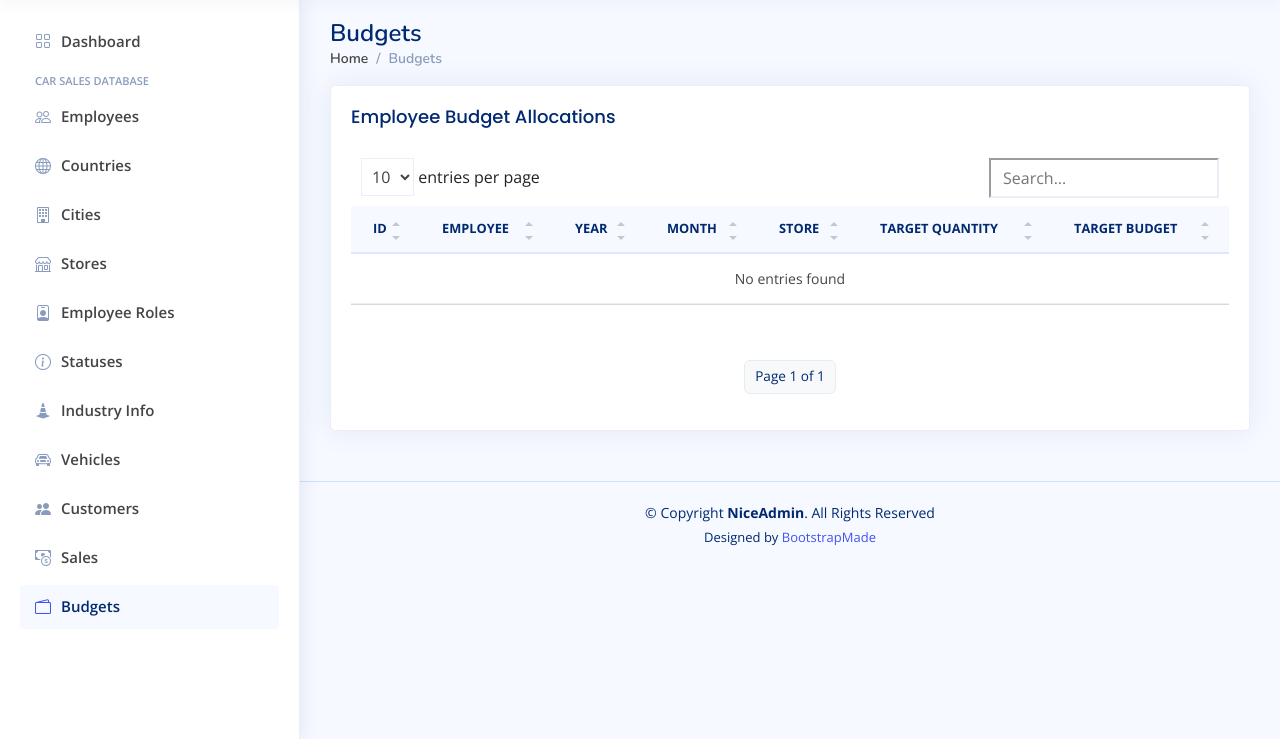
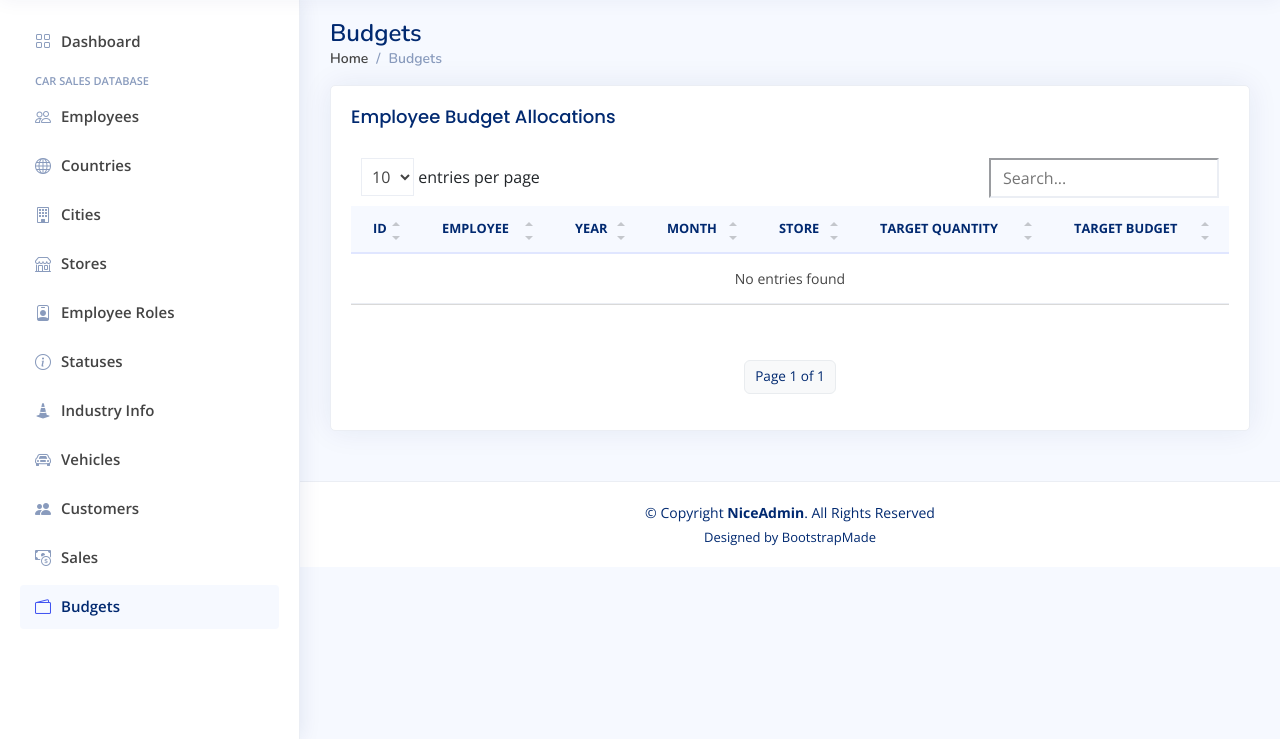
Before and after one commit to iriyasat/internship_django_project, a Django app: page /budgets/ in a window 1280 px wide. Shown: the part 61-800 px from the top of the page. Run offline with Django 5.2, Linux system fonts and the light colour scheme; data that the repository does not hold is empty; some libraries are stand-ins or nearby versions.

Commit message:
fix: resolve footer text visibility issues in dark mode

```diff
--- a/project1/templates/car_sales/base.html
+++ b/project1/templates/car_sales/base.html
@@ -258,6 +258,19 @@
 
     .header-nav .nav-profile span {
       color: var(--text-title) !important;
+    }
+
+    .footer {
+      background-color: var(--bg-card) !important;
+      color: var(--text-muted) !important;
+      border-top: 1px solid var(--border-color) !important;
+      transition: background-color 0.3s ease, border-color 0.3s ease;
+    }
+    .footer strong, .footer span {
+      color: var(--text-title) !important;
+    }
+    .footer a {
+      color: var(--card-title-color) !important;
     }
 
     .sidebar {
```
